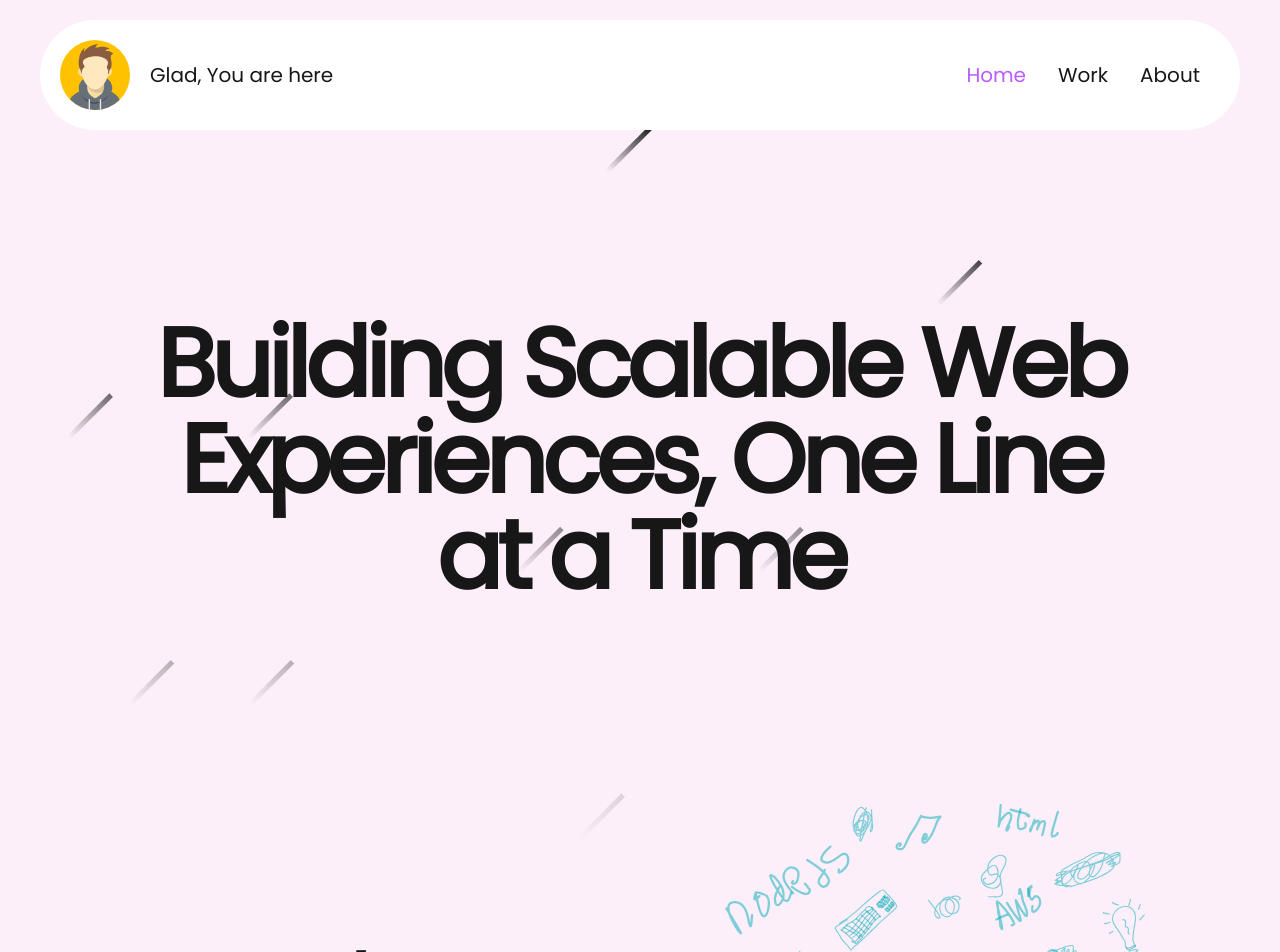
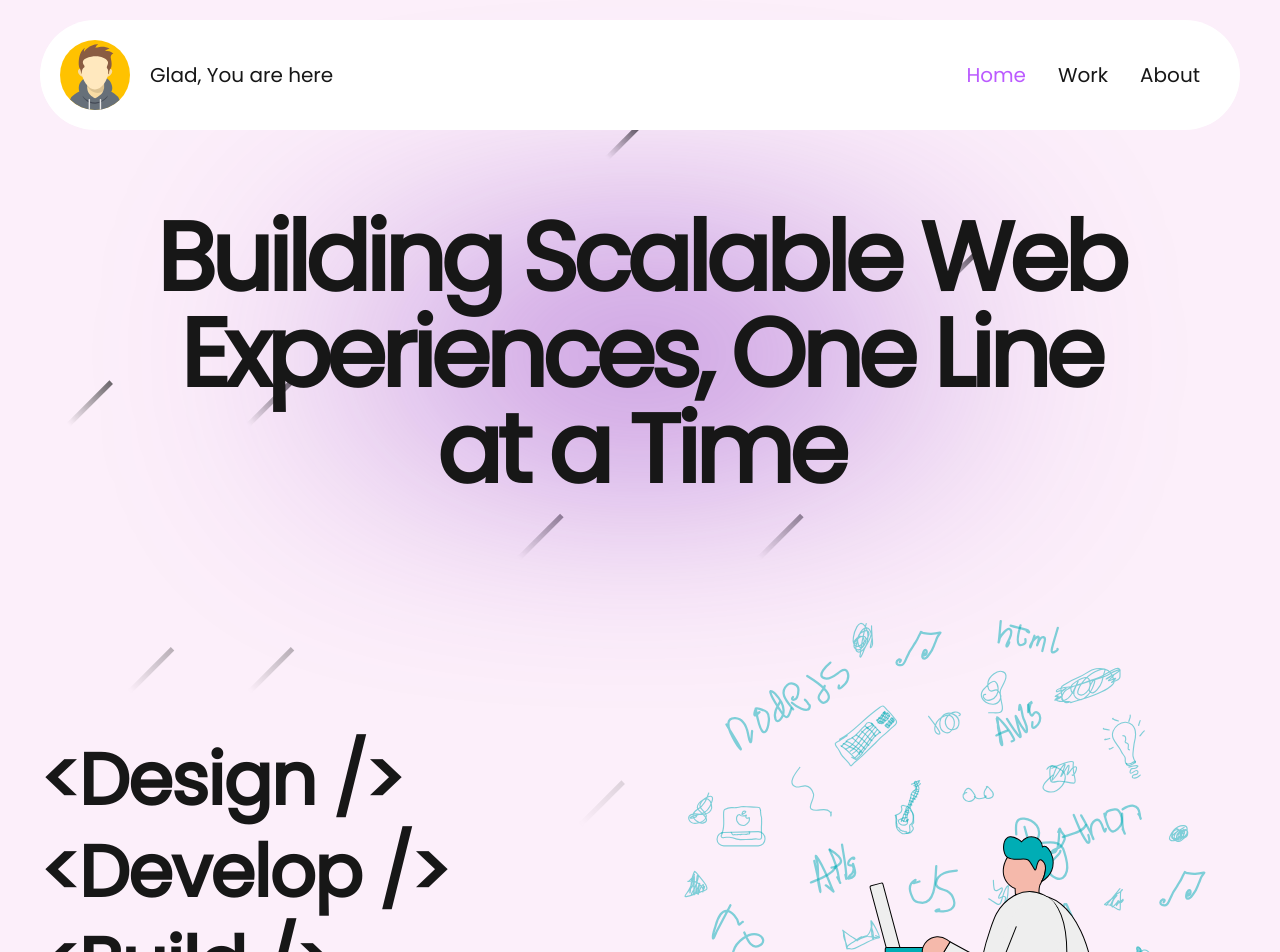
Before and after one commit to AmarjitKaranSharma/next-portfolio, a Next.js app: page / in a window 1280 px wide. Shown: the top 952 px of the page. Built offline with nearby package versions, Linux system fonts and the light colour scheme.

Commit message:
P4 fixes: responsiveness fixes

```diff
--- a/src/app/(main)/layout.tsx
+++ b/src/app/(main)/layout.tsx
@@ -28,7 +28,7 @@ export default function RootLayout({
   return (
     <html lang="en">
       <body
-        className={`${poppins.variable} ${ubuntu.variable} antialiased max-h-max w-full px-10 py-4 space-y-[var(--gap-navbar-content)] overflow-x-hidden`}
+        className={`${poppins.variable} ${ubuntu.variable} antialiased w-full px-10 py-4 overflow-x-hidden`}
       >
         <section className="sticky top-5 z-50 max-w-[1200px] mx-auto">
           <NavigationBar />
--- a/src/app/(main)/page.tsx
+++ b/src/app/(main)/page.tsx
@@ -5,8 +5,7 @@ import Person from "@/person.svg";
 export default function Home() {
   return (
     <section className="min-h-full max-h-max w-full">
-      <section className="relative w-full h-[calc(100vh-var(--gap-navbar-content)-var(--navbar-height))] sm:h-[calc(100vh-var(--gap-navbar-content)-var(--navbar-height)-16px)] grid place-items-center">
-        <div className="glowing-container aspect-square absolute bottom-1/2 right-1/2 translate-1/2"></div>
+      <section className="relative w-full h-[calc(100vh-var(--gap-navbar-content)-var(--navbar-height)-var(--gap-navbar-content)-var(--navbar-height))] grid place-items-center">
         <div className="star -z-10"></div>
         <div className="star -z-10"></div>
         <div className="star -z-10"></div>
@@ -18,18 +17,18 @@ export default function Home() {
         <div className="star -z-10"></div>
         <div className="star -z-10"></div>
 
-        <div className="md:text-8xl text-7xl max-sm:text-5xl font-extrabold w-full max-w-[1000px] text-center tracking-tighter ">
-          Building Scalable Web Experiences, One Line at a Time
+        <div className="relative grid place-items-center w-full max-w-[1000px] text-center">
+          <div className="glowing-container absolute inset-0 w-full h-full"></div>
+          <div className="md:text-8xl text-7xl max-sm:text-5xl font-extrabold tracking-tighter z-10">
+            Building Scalable Web Experiences, One Line at a Time
+          </div>
         </div>
       </section>
 
-      <section
-        id="about"
-        className="w-full h-[calc(100vh-var(--gap-navbar-content)-var(--navbar-height))]"
-      >
+      <section className="w-full h-[calc(100vh-var(--gap-navbar-content)-var(--navbar-height))]">
         <div className="relative text-3xl font-semibold tracking-tighter ">
           <div className="grid grid-cols-2 max-sm:grid-cols-1 max-sm:justify-center gap-10 items-center justify-between">
-            <h3 className="md:text-7xl text-4xl max-sm:flex-row max-sm:flex-wrap max-sm:justify-center max-sm:gap-2 leading-10 flex flex-col gap-5">
+            <h3 className="md:text-7xl text-4xl max-sm:flex-row max-sm:flex-wrap max-sm:justify-center max-sm:gap-2 flex flex-col gap-5">
               <span className="text-nowrap">{"<Design />"}</span>
               <span className="text-nowrap">{"<Develop />"}</span>
               <span className="text-nowrap">{"<Build />"}</span>
--- a/src/app/globals.css
+++ b/src/app/globals.css
@@ -67,7 +67,6 @@ body {
   z-index: -1; /* So it stays in the background */
   animation: pulse 4s ease-in-out infinite;
   pointer-events: none;
-  transform: scale(1.5);
 }
 
 @keyframes pulse {
@@ -78,7 +77,7 @@ body {
   }
   50% {
     opacity: 1;
-    transform: scale(1.5);
+    transform: scale(3.5);
   }
 }
 
```
